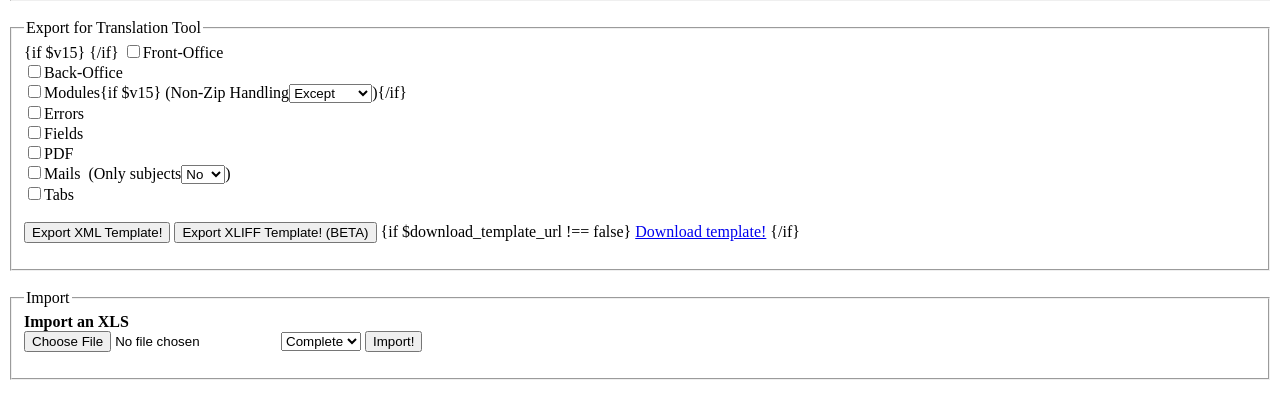
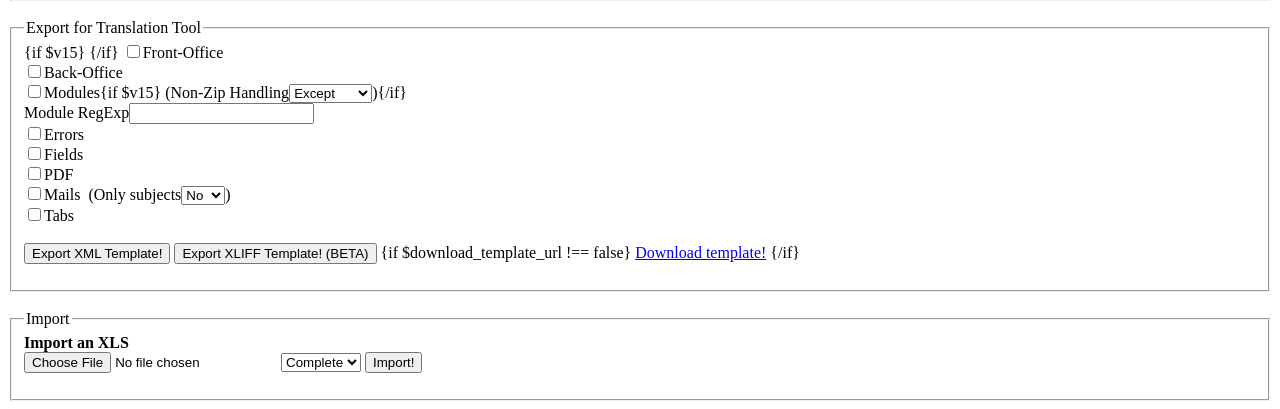
Before and after one commit to djfm/translatool, a PHP site: page /views/templates/back/content.tpl.html in a window 1280 px wide. Shown: the part 527-936 px from the top of the page. Before the commit the page ends 907 px from the top, so only its background shows below. Run offline with PHP 8.4, Linux system fonts and the light colour scheme.

Commit message:
can choose module to export

```diff
--- a/views/templates/back/content.tpl.html
+++ b/views/templates/back/content.tpl.html
@@ -90,6 +90,9 @@
 		<input type="checkbox" name="section[]" value = 'Front-Office' >Front-Office</input><BR/>
 		<input type="checkbox" name="section[]" value = 'Back-Office' >Back-Office</input><BR/>
 		<input type="checkbox" name="section[]" value = 'Modules' >Modules</input>{if $v15}&nbsp;(<label style='float:none'>Non-Zip Handling</label><select name="non_zip_github"><option value='0' selected>Except</option><option value='1'>Only</option><option value='2'>Don't care</option></select>){/if}<BR/>
+		<div class="margin-form" style="padding: 0px">
+			<label>Module RegExp</label><input name="module_regexp" type="text"></input>
+		</div>
 		<input type="checkbox" name="section[]" value = 'Errors' >Errors</input><BR/>
 		<input type="checkbox" name="section[]" value = 'Fields' >Fields</input><BR/>
 		<input type="checkbox" name="section[]" value = 'PDF' >PDF</input><BR/>
```
Also changed, not shown: translatool.php (+9 -0 lines).
